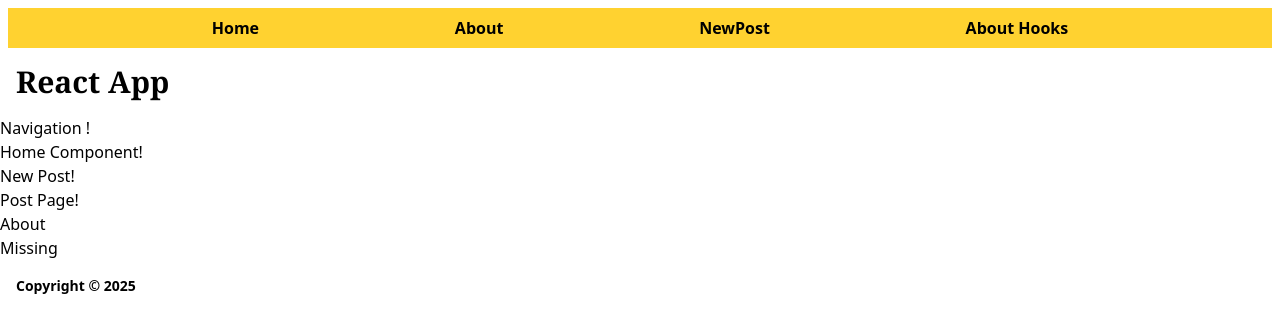
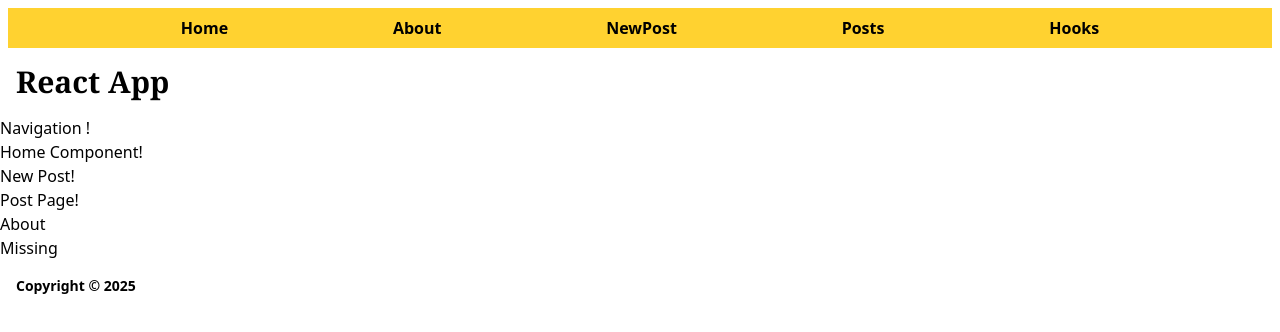
Before and after one commit to coddzz/React-Vite, a React (Vite) app: page / in a window 1280 px wide. Shown: the top 332 px of the page. Built offline with nearby package versions, Linux system fonts and the light colour scheme.

Commit message:
updated!

```diff
--- a/src/App.jsx
+++ b/src/App.jsx
@@ -14,8 +14,10 @@ const App = () =>{
           className="hover:bg-amber-200 px-2 py-1 rounded">About</Link></li>
           <li><Link to="/newpost"
           className="hover:bg-amber-200 px-2 py-1 rounded">NewPost</Link></li>
+          <li><Link to="/posts"
+          className="hover:bg-amber-200 px-2 py-1 rounded">Posts</Link></li>
           <li><Link to="/hooks"
-          className="hover:bg-amber-200 px-2 py-1 rounded">About Hooks</Link></li>
+          className="hover:bg-amber-200 px-2 py-1 rounded">Hooks</Link></li>
         </ul>
       </nav>
       <Routes>
```
